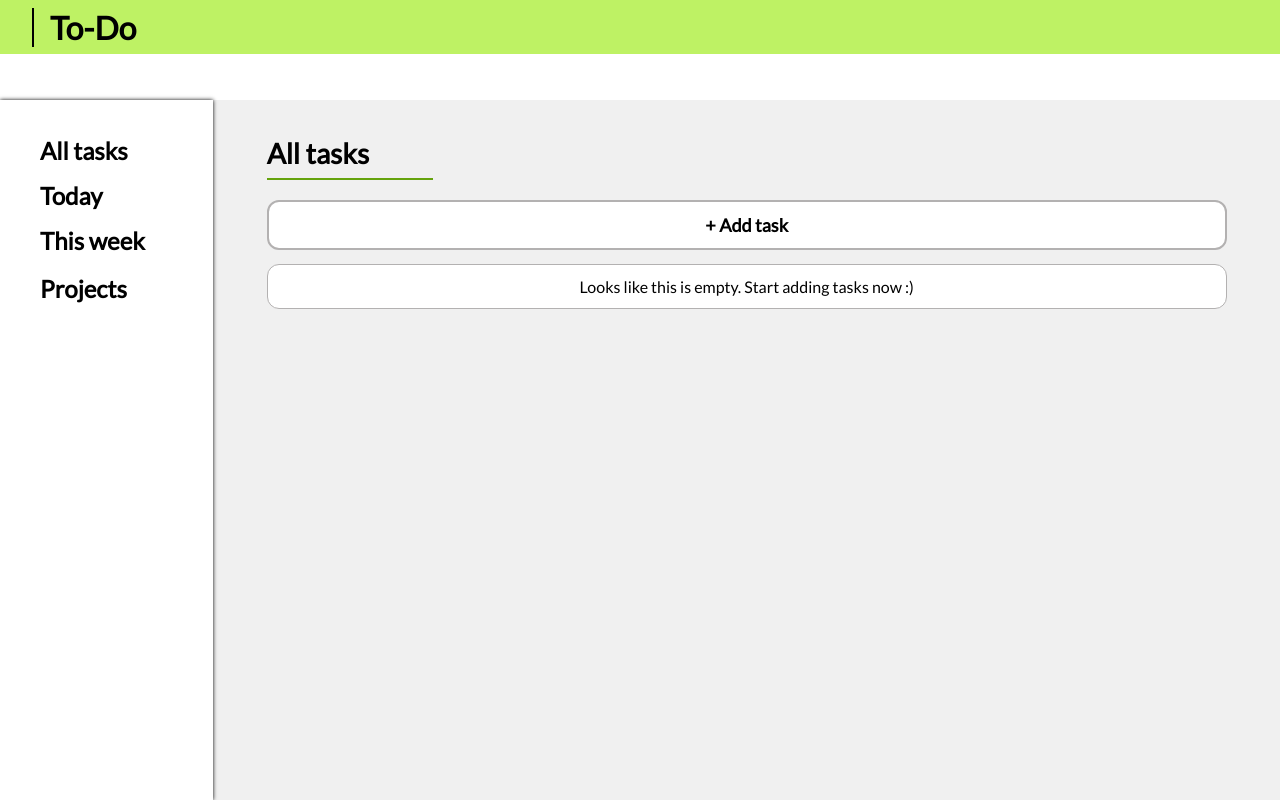
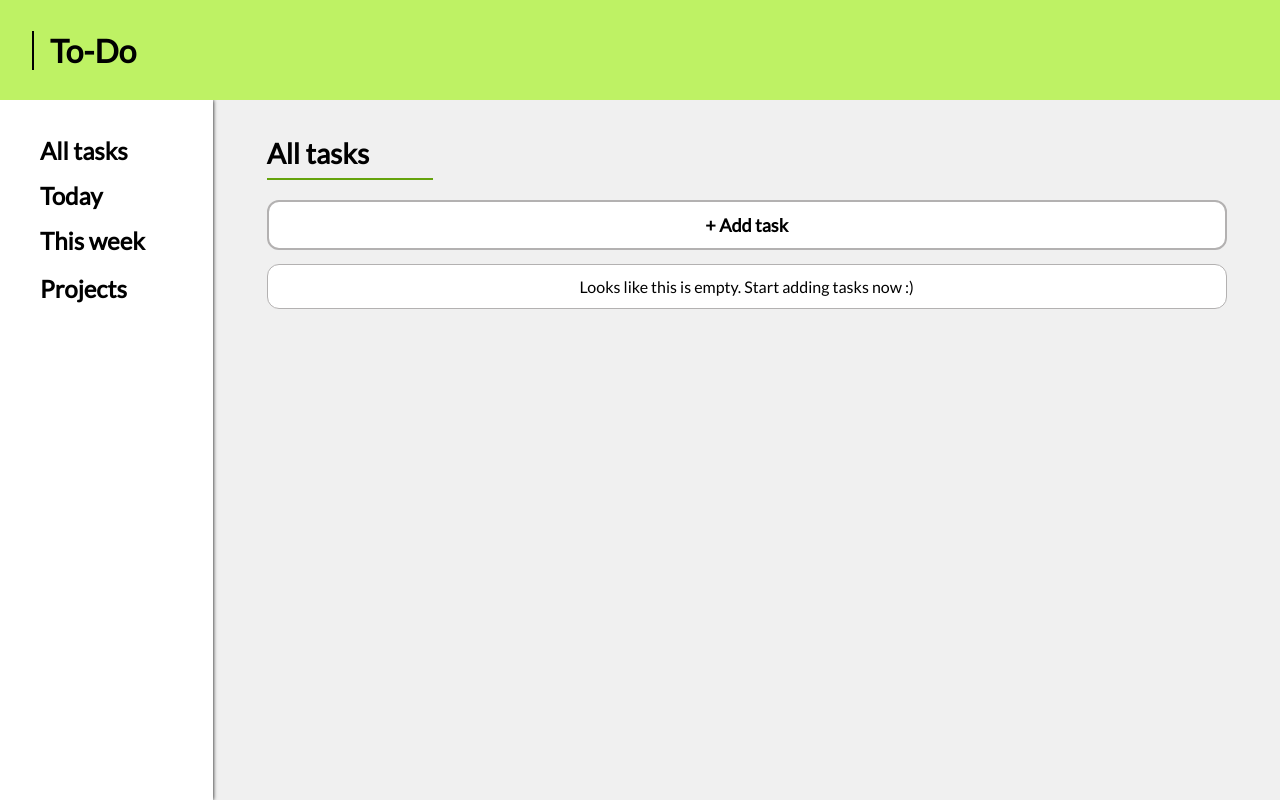
Before and after one commit to weBidji/to-do-list, a website built with webpack: page src/index.html in a window 1280 px wide. Built offline with nearby package versions, Linux system fonts and the light colour scheme.

Commit message:
removed max height on header

```diff
--- a/src/style.css
+++ b/src/style.css
@@ -43,7 +43,7 @@ body {
 
 header {
 
-    max-height: 54px;
+
     grid-row: 1 / 2;
     grid-column: 1 / -1;
     display: flex;
```
